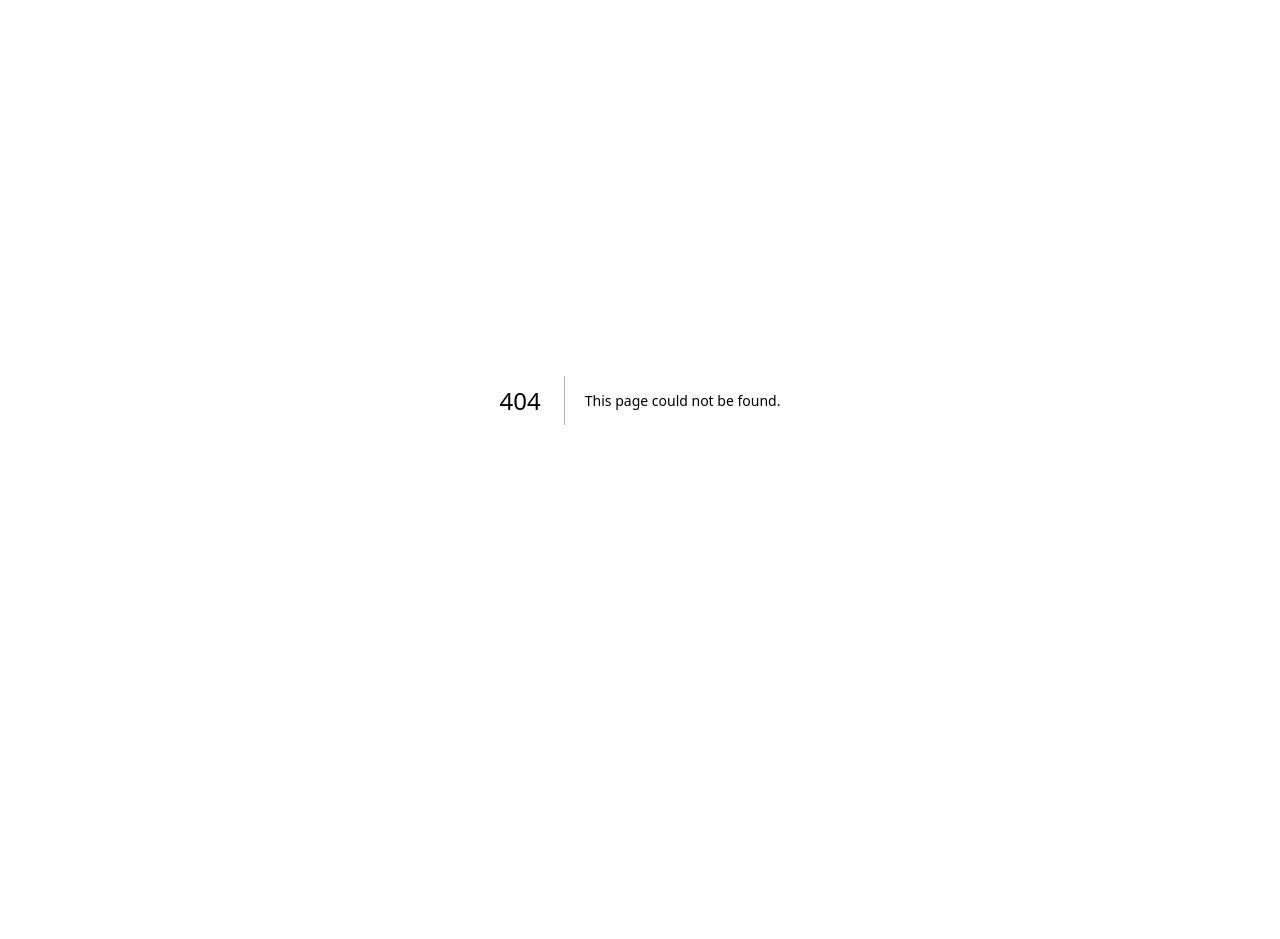
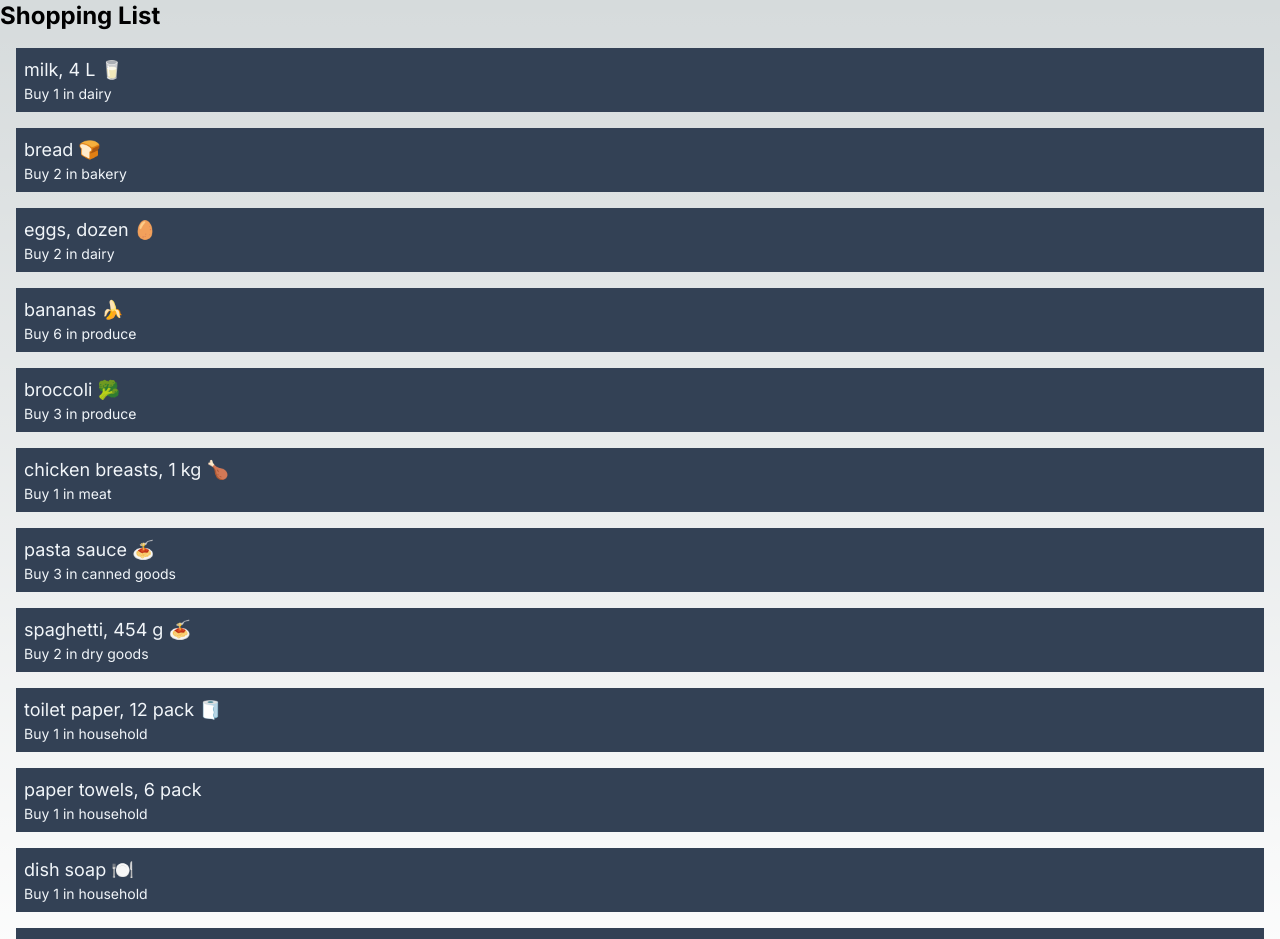
Before and after one commit to espiritu-jamie/cprg306-assignments, a Next.js app: page /week3 in a window 1280 px wide. Before the commit this address had no page. Shown: the top 939 px of the page. Before the commit the page ends 800 px from the top, so only its background shows below. Built offline with nearby package versions, Linux system fonts and the light colour scheme.

Commit message:
added week3

```diff
--- a/app/layout.js
+++ b/app/layout.js
@@ -4,7 +4,7 @@
 const inter = Inter({ subsets: ['latin'] })
 
 export const metadata = {
-  title: 'Create Next App',
+  title: 'Shopping List',
   description: 'Generated by create next app',
 }
 
--- a/app/page.js
+++ b/app/page.js
@@ -4,9 +4,13 @@
 export default function Home() {
   return (
     <main>
-      <h1><b>CPRG 306: Web Development 2 - Assignments</b></h1>
+      <h1 className="text-2xl font-bold">CPRG 306: Web Development 2 - Assignments</h1>
       <StudentInfo />
-      <Link href="/week2">Week 2</Link>
+      <ul>
+        <li><Link href="/week2">Week 2</Link></li>
+        <li><Link href="/week3">Week 3</Link></li>
+      </ul>
+
 
     </main>
   )
--- /dev/null
+++ b/app/week3/item-list.js
@@ -0,0 +1,140 @@
+import Item from "./item";
+
+export default function ItemList() {
+      const item1 = {
+        name: "milk, 4 L 🥛",
+        quantity: 1,
+        category: "dairy",
+      };
+
+      const item2 = {
+        name: "bread 🍞",
+        quantity: 2,
+        category: "bakery",
+      };
+
+      const item3 = {
+        name: "eggs, dozen 🥚",
+        quantity: 2,
+        category: "dairy",
+      };
+
+      const item4 = {
+        name: "bananas 🍌",
+        quantity: 6,
+        category: "produce",
+      };
+
+      const item5 = {
+        name: "broccoli 🥦",
+        quantity: 3,
+        category: "produce",
+      };
+
+      const item6 = {
+        name: "chicken breasts, 1 kg 🍗",
+        quantity: 1,
+        category: "meat",
+      };
+
+      const item7 = {
+        name: "pasta sauce 🍝",
+        quantity: 3,
+        category: "canned goods",
+      };
+
+      const item8 = {
+        name: "spaghetti, 454 g 🍝",
+        quantity: 2,
+        category: "dry goods",
+      };
+
+      const item9 = {
+        name: "toilet paper, 12 pack 🧻",
+        quantity: 1,
+        category: "household",
+      };
+
+      const item10 = {
+        name: "paper towels, 6 pack",
+        quantity: 1,
+        category: "household",
+      };
+
+      const item11 = {
+        name: "dish soap 🍽️",
+        quantity: 1,
+        category: "household",
+      };
+
+      const item12 = {
+        name: "hand soap 🧼",
+        quantity: 4,
+        category: "household",
+      };
+
+    return (
+        <>
+            <Item
+                name={item1.name}
+                quantity={item1.quantity}
+                category={item1.category}
+            />
+            <Item
+                name={item2.name}
+                quantity={item2.quantity}
+                category={item2.category}
+            />
+            <Item
+                name={item3.name}
+                quantity={item3.quantity}
+                category={item3.category}
+            />
+            <Item
+                name={item4.name}
+                quantity={item4.quantity}
+                category={item4.category}
+            />
+            <Item
+                name={item5.name}
+                quantity={item5.quantity}
+                category={item5.category}
+            />
+            <Item
+                name={item6.name}
+                quantity={item6.quantity}
+                category={item6.category}
+            />
+            <Item
+                name={item7.name}
+                quantity={item7.quantity}
+                category={item7.category}
+            />
+            <Item
+                name={item8.name}
+                quantity={item8.quantity}
+                category={item8.category}
+            />
+            <Item
+                name={item9.name}
+                quantity={item9.quantity}
+                category={item9.category}
+            />
+            <Item
+                name={item10.name}
+                quantity={item10.quantity}
+                category={item10.category}
+            />
+            <Item
+                name={item11.name}
+                quantity={item11.quantity}
+                category={item11.category}
+            />
+            <Item
+                name={item12.name}
+                quantity={item12.quantity}
+                category={item12.category}
+            />
+        </>
+    );
+}
--- /dev/null
+++ b/app/week3/item.js
@@ -0,0 +1,10 @@
+export default function Item({name, quantity, category}) {
+  return (
+    <ul>
+        <li className="text-lg m-4 p-2 bg-slate-700 text-slate-100 w-9/12-max">{name}
+        <p className="text-sm">Buy {quantity} in {category}</p>
+        </li>
+    </ul>
+
+  )
+}
--- /dev/null
+++ b/app/week3/page.js
@@ -0,0 +1,13 @@
+import ItemList from "./item-list";
+import Link from "next/link";
+
+export default function Page() {
+  return (
+    <main>
+        <h1 className="text-2xl font-bold">Shopping List</h1>
+        <ItemList />
+        <Link href="/">Back to Home</Link>
+
+    </main>
+  )
+}
```
